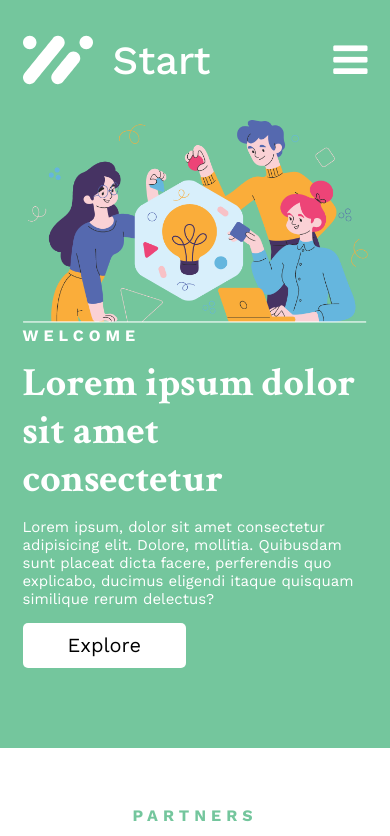
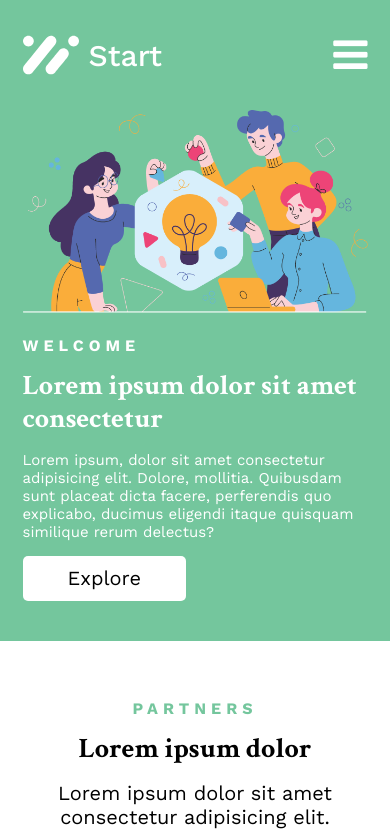
Before and after one commit to Zukauskas/FE-task, a website: page index.html in a window 390 px wide. Shown: the top 836 px of the page. Drawn offline with nearby package versions, Linux system fonts and the light colour scheme.

Commit message:
more mobile styling

```diff
--- a/css/main.css
+++ b/css/main.css
@@ -92,7 +92,6 @@ footer {
 
 .partners-box {
     display: flex;
-    flex-wrap: wrap;
     padding: 2em 0;
     gap: 3em;
 }
@@ -137,6 +136,41 @@ footer {
         max-width: 345px;
     }
 
+    .header-container > .logo-side {
+        gap: 0.5em;
+    }
+
+    .header-container > .logo-side > img {
+        height: 40px;
+    }
+
+    .logo-side > .logo-name {
+        font-size: 1.5em;
+    }
+
+    .main-content > .hero {
+        padding-bottom: 2em;
+    }
+
+    .hero-content {
+        flex-direction: column-reverse;
+        gap: 1em;
+    }
+
+    .hero-content > .left-content,
+    .hero-content > .right-content {
+        max-width: 100%;
+    }
+
+    .hero-content > .left-content {
+        gap: 0.75em;
+    }
+
+    .main-title,
+    .section-title {
+        font-size: 1.4em;
+    }
+
     .main-navigation {
         display: none;
     }
@@ -146,15 +180,6 @@ footer {
         font-size: 2em;
         color: white;
         align-self: center;
-    }
-
-    .hero-content {
-        flex-direction: column-reverse;
-    }
-
-    .hero-content > .left-content,
-    .hero-content > .right-content {
-        max-width: 100%;
     }
 
     .partners-box {
```
